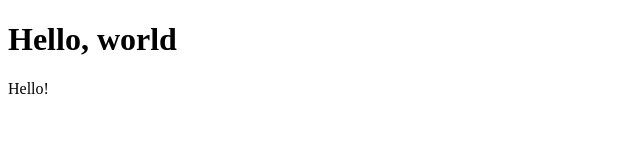
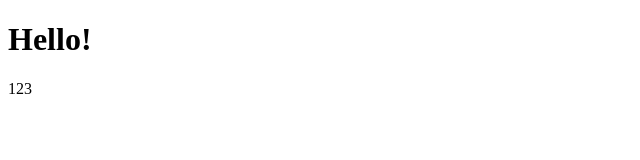
Before and after one commit to oweb-dev/proba, a plain HTML site: page index.html in a window 1280 px wide. Shown: the whole page, without its empty margins (0-640 px from the left). Drawn offline with Linux system fonts and the light colour scheme.

Commit message:
change index and delete style

```diff
--- a/index.html
+++ b/index.html
@@ -4,9 +4,10 @@
     <meta charset="UTF-8">
     <meta name="viewport" content="width=device-width, initial-scale=1.0">
     <title>Document</title>
+    <link rel="stylesheet" href="main.css">
 </head>
 <body>
-    <h1>Hello, world</h1>
-    <p>Hello!</p>
+    <h1>Hello!</h1>
+    <div>123</div>
 </body>
 </html>
```
Also changed, not shown: style.css (deleted).
